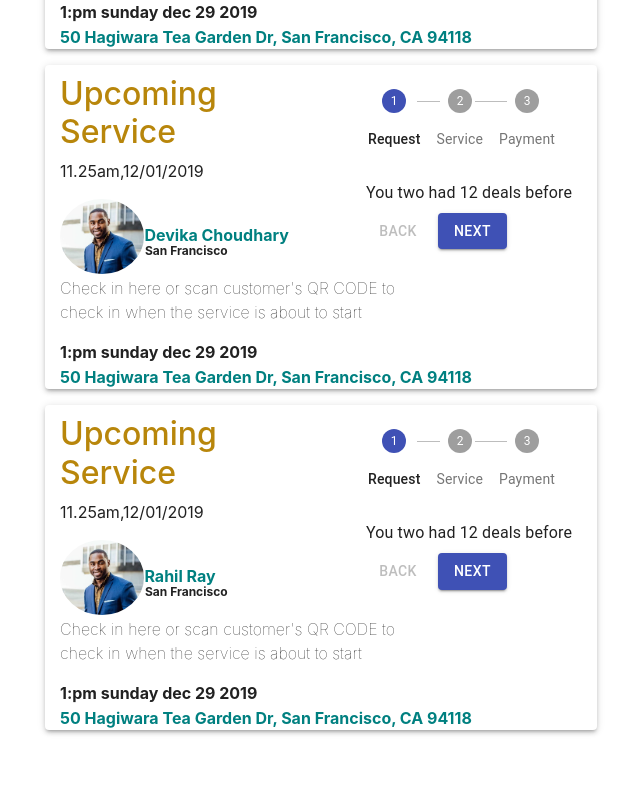
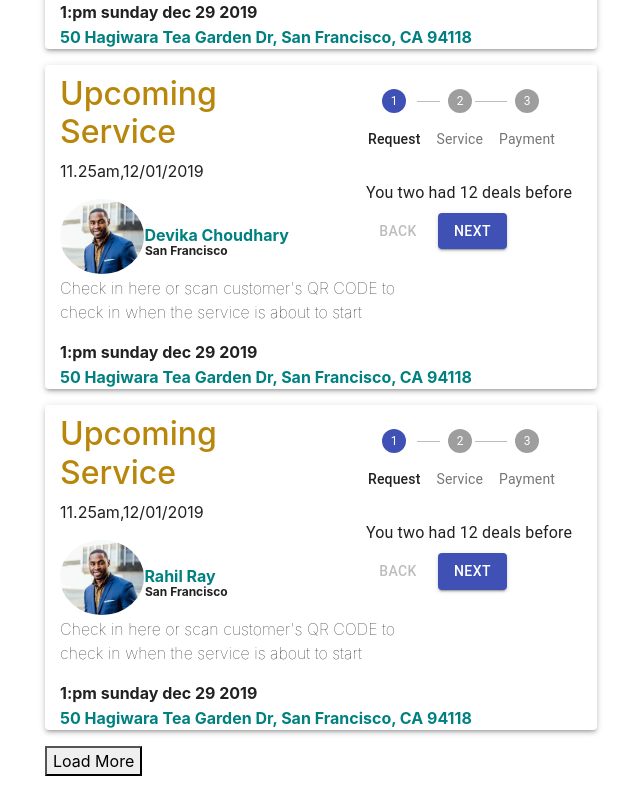
Before and after one commit to saifmav/webdura, a React (Create React App) app: page / in a window 1280 px wide. Shown: the part 2386-3186 px from the top of the page, without its empty margins (319-959 px from the left). Before the commit the page ends 3156 px from the top, so only its background shows below. Built offline with nearby package versions, Linux system fonts and the light colour scheme.

Commit message:
loadmore

```diff
--- a/package.json
+++ b/package.json
@@ -10,6 +10,7 @@
     "@testing-library/react": "^11.2.7",
     "@testing-library/user-event": "^12.8.3",
     "bootstrap": "^4.0.0",
+    "lodash": "^4.17.21",
     "react": "^17.0.2",
     "react-dom": "^17.0.2",
     "react-popper": "^0.9.2",
--- a/src/Component/Card.js
+++ b/src/Component/Card.js
@@ -1,12 +1,31 @@
 /* eslint-disable jsx-a11y/alt-text */
-import React from 'react';
+import React,{useState} from 'react';
 import Paper from '@material-ui/core/Paper';
 import Steps from './Steps';
 import person from '../Images/person.jpeg';
 import Container from '@material-ui/core/Container';
+import { slice, concat } from 'lodash'
+
 
 export default function Card(props) {
-  const renderCard = props.data.map((data) => {
+  const dataLength = props.data.length
+  const limitedData = props.limit
+
+  const [showMore, setShowMore] = useState(true)
+  const [list, setList] = useState(slice(props.data, 0, limitedData))
+  const [index, setIndex] = useState(limitedData)
+
+  const loadMore = () => {
+    const newIndex = index + limitedData
+    const newShowMore = newIndex < (dataLength - 1)
+    const newList = concat(list, slice(props.data, index, newIndex))
+    setIndex(newIndex)
+    setList(newList)
+    setShowMore(newShowMore)
+  }
+
+
+  const renderCard = list.map((data) => {
     return (
       <>
         {console.log('Hey', data.fields.name)}
@@ -74,8 +93,11 @@ export default function Card(props) {
           </div>
         </Paper>
       </>
-    );
-  });
+    )
+  })
 
-  return <Container maxWidth='sm'>{renderCard}</Container>;
+  return <Container maxWidth='sm'>
+    {renderCard}
+    {showMore && <button onClick={loadMore}> Load More </button>}
+    </Container>;
 }
--- a/src/Component/Tabs.js
+++ b/src/Component/Tabs.js
@@ -64,6 +64,7 @@ const CenterTab = () => {
           <Card
           clickable={nextTab}
           data={datas}
+          limit={5}
           />
         </TabPanel>
 
```
